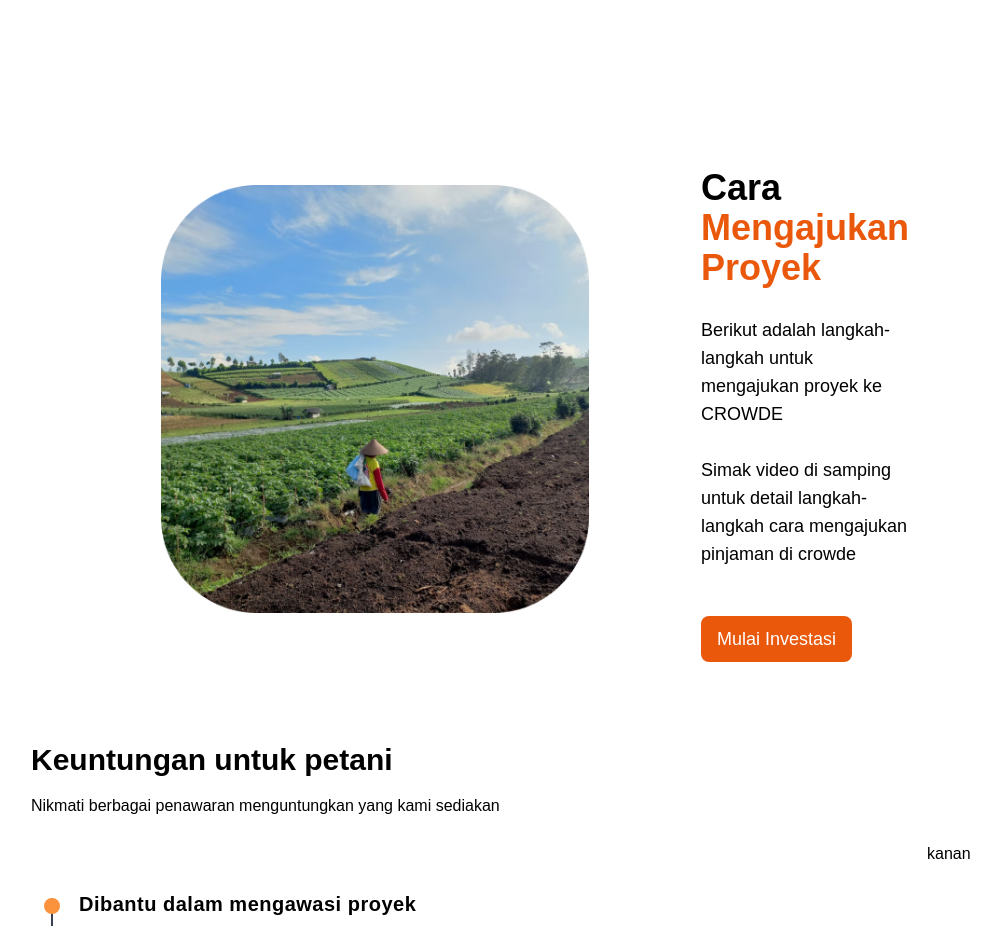
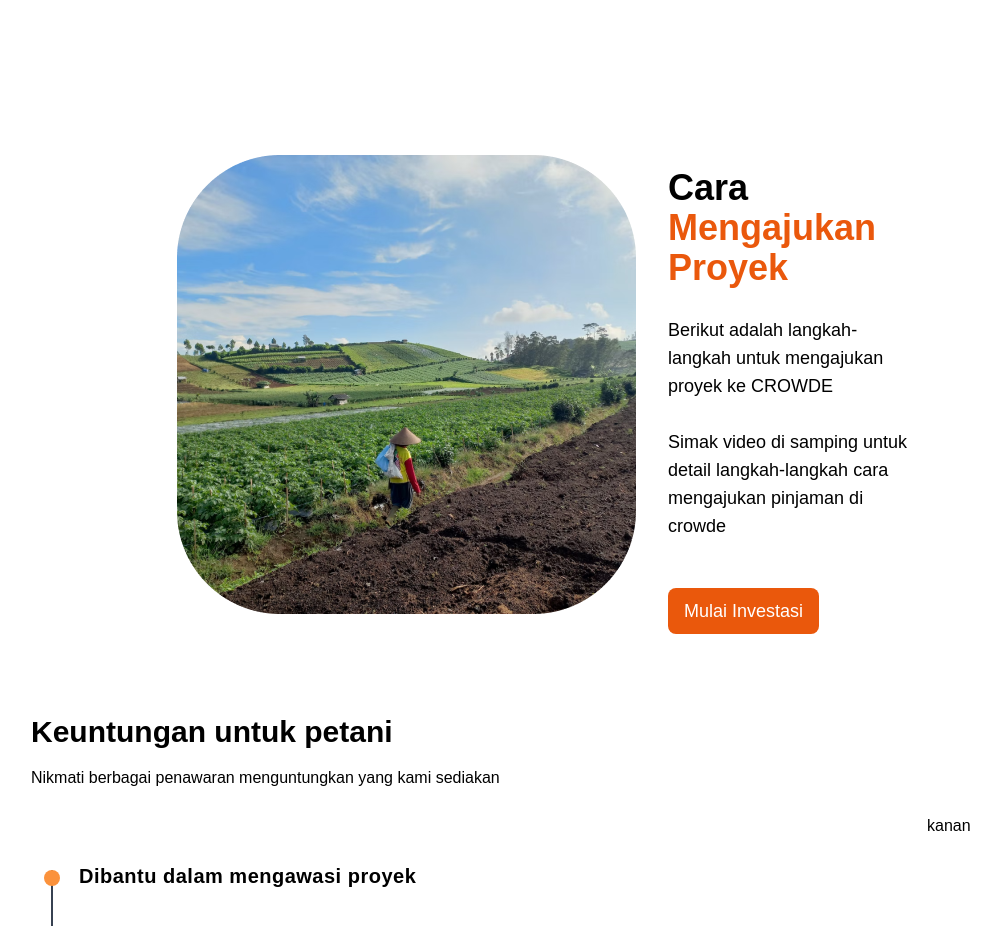
Before and after one commit to alfiancode/crowde-fe, a Next.js app: page / in a window 1280 px wide. Shown: the part 2300-3226 px from the top of the page, without its empty margins (97-1098 px from the left). Built offline with nearby package versions, Linux system fonts and the light colour scheme.

Commit message:
Update CaraMengajukanProyek.jsx

```diff
--- a/components/CaraMengajukanProyek.jsx
+++ b/components/CaraMengajukanProyek.jsx
@@ -5,7 +5,7 @@ const CaraMengajukanProyek = () => {
     <div className="sm:mx-[258px] mt-[135px]">
       <div className="flex flex-col sm:flex-row ">
         {/* left section */}
-        <div className="flex  sm:hidden md:flex object-cover items-center sm:mr-24 mx-4 sm:mx-0 ">
+        <div className="flex  sm:hidden md:flex object-cover items-center  mx-4  ">
           <img src="video.png" alt="" />
         </div>
         {/* right section */}
```
